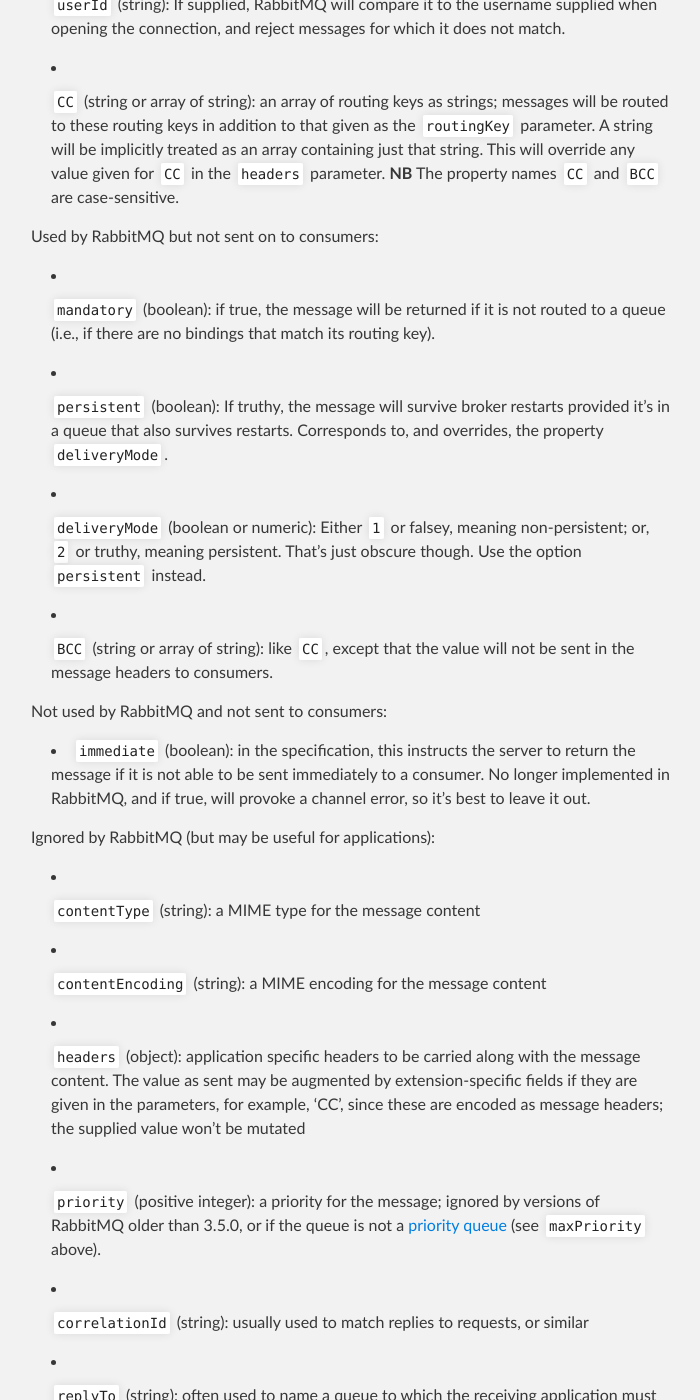
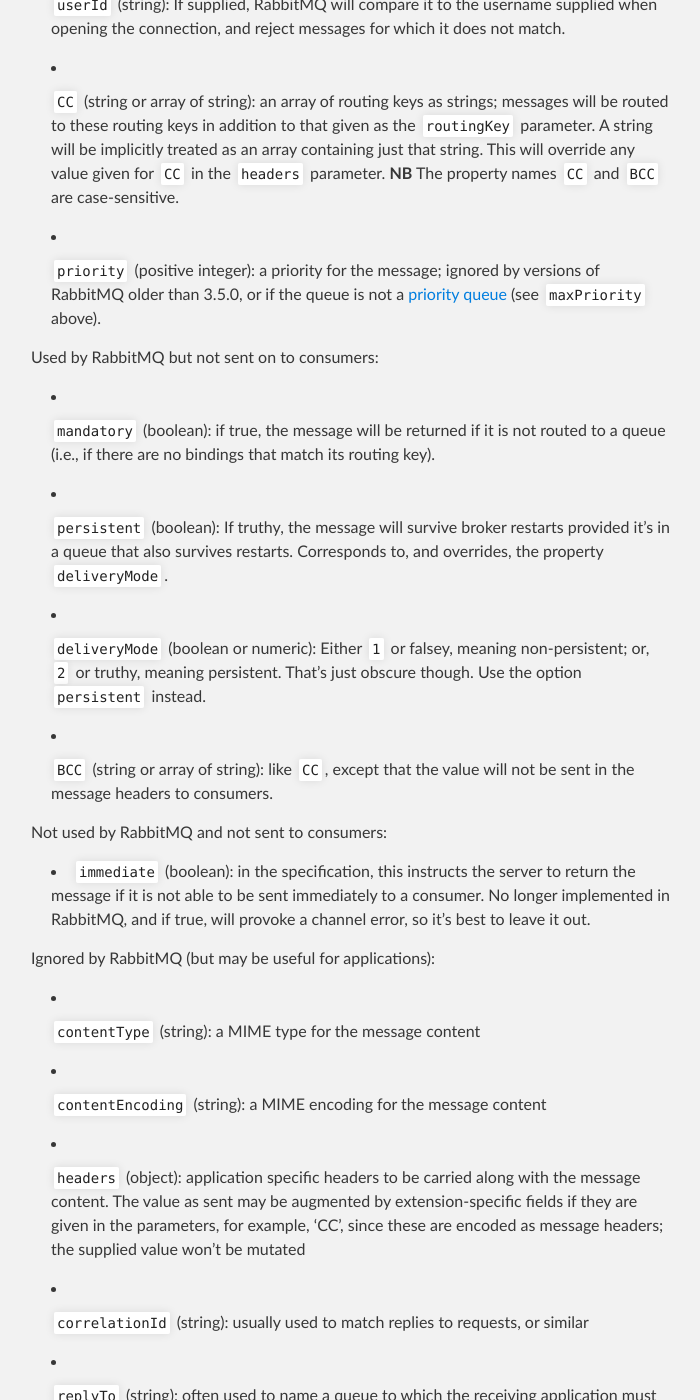
Before and after one commit to amqp-node/amqplib, a Jekyll site: the page built from channel_api.md, in a window 1280 px wide and 1400 px high, scrolled down 18638 px. Shown: the whole window, without its empty margins (289-989 px from the left). Built offline with Jekyll 4.4.1, drawn with Linux system fonts in a browser that asks for light colours; Markdown is read by kramdown in place of the engine named in the settings; part of the change alters nothing that is shown.

```diff
--- a/channel_api.md
+++ b/channel_api.md
@@ -922,6 +922,11 @@ Used by RabbitMQ and sent on to consumers:
    parameter. **NB** The property names `CC` and `BCC` are
    case-sensitive.
 
+ * `priority` (positive integer): a priority for the message; ignored
+    by versions of RabbitMQ older than 3.5.0, or if the queue is not a
+    [priority queue][rabbitmq-priority-queue] (see `maxPriority`
+    above).
+
 Used by RabbitMQ but not sent on to consumers:
 
  * `mandatory` (boolean): if true, the message will be returned if it
@@ -959,11 +964,6 @@ Ignored by RabbitMQ (but may be useful for applications):
    by extension-specific fields if they are given in the parameters,
    for example, 'CC', since these are encoded as message headers; the
    supplied value won't be mutated
-
- * `priority` (positive integer): a priority for the message; ignored
-    by versions of RabbitMQ older than 3.5.0, or if the queue is not a
-    [priority queue][rabbitmq-priority-queue] (see `maxPriority`
-    above).
 
  * `correlationId` (string): usually used to match replies to
    requests, or similar
```
